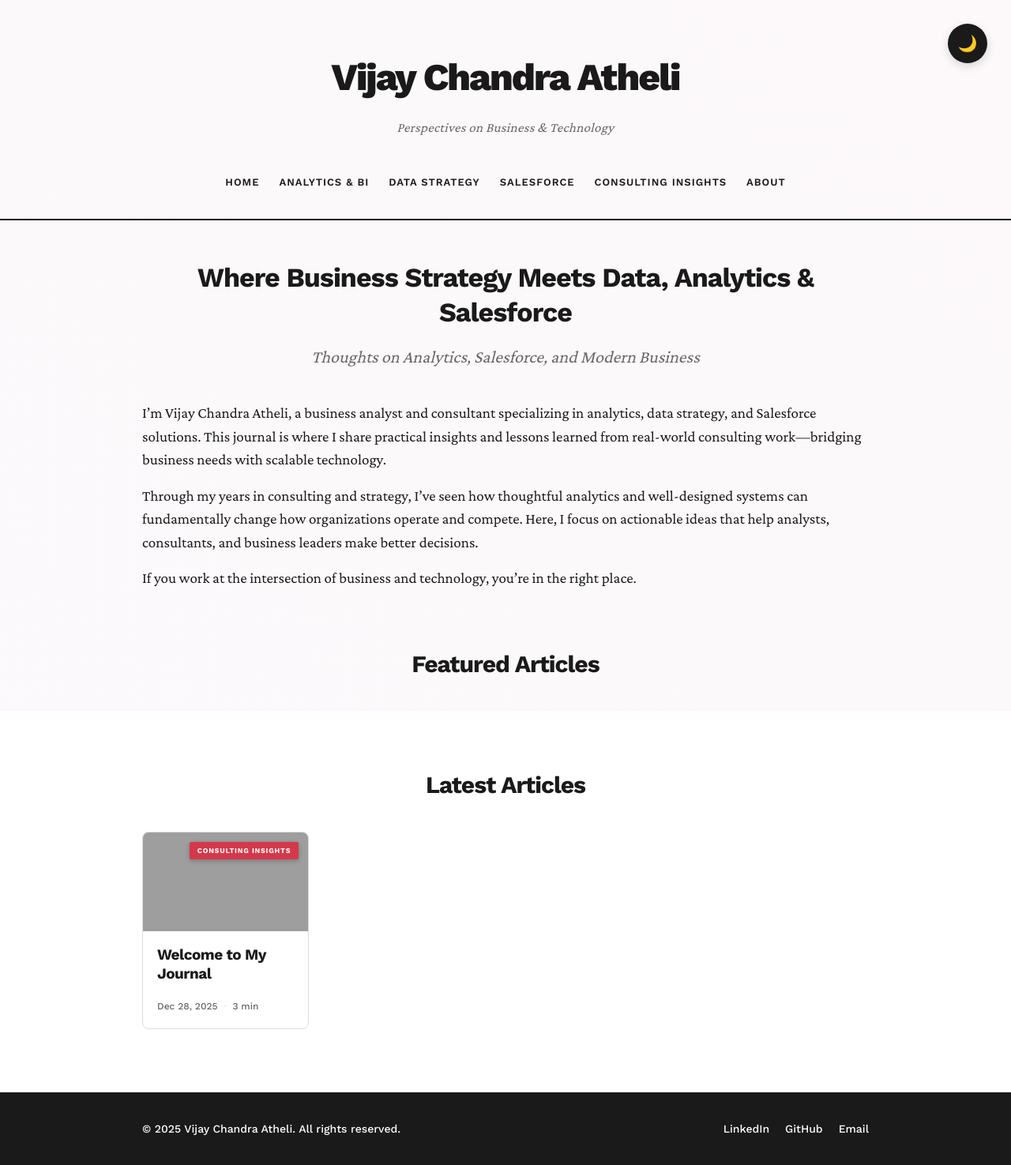
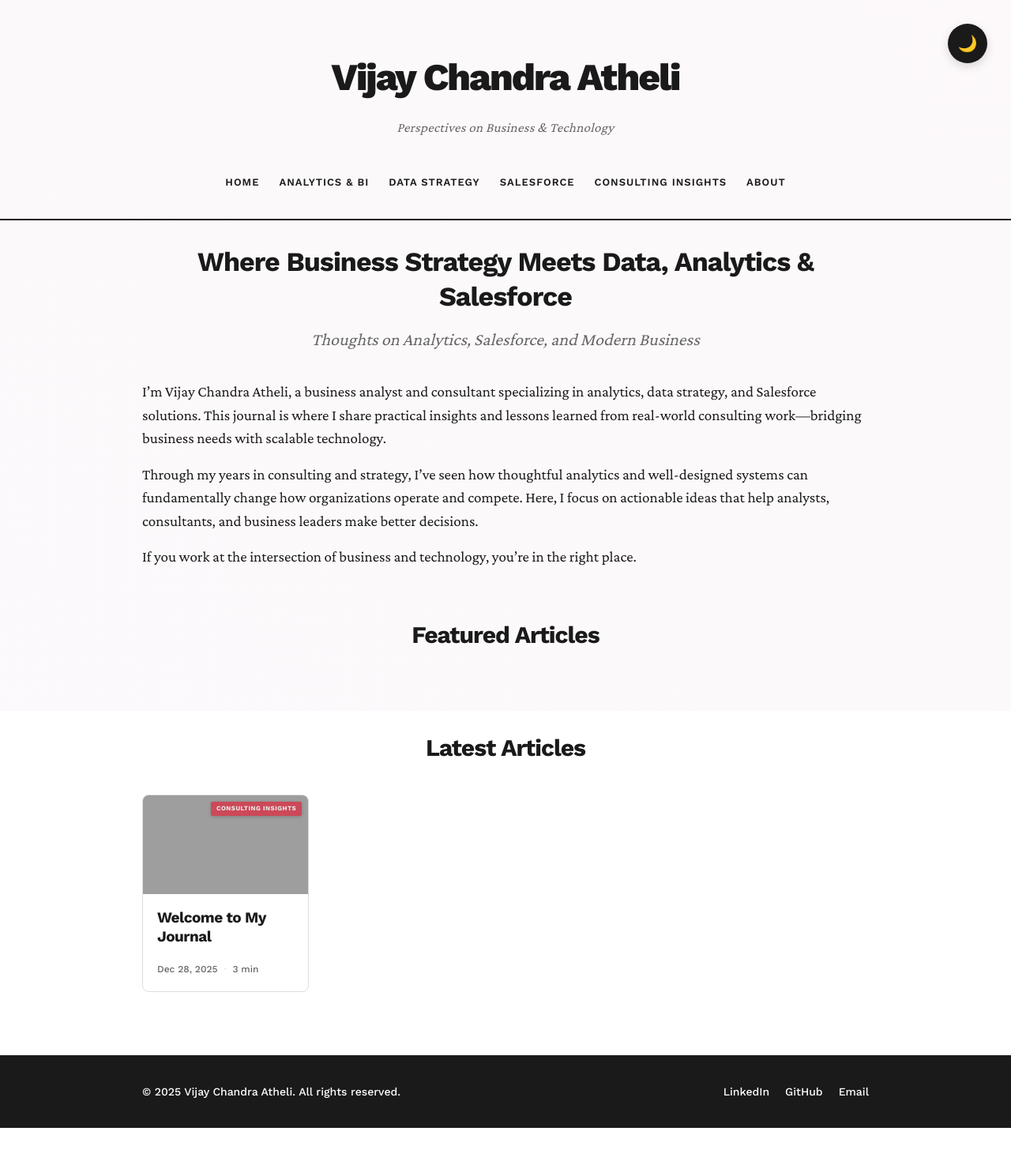
Before and after one commit to VijayChandraAtheli/vijaychandraatheli.com, a Jekyll site: the page built from index.md, in a window 1280 px wide. Shown: the whole page at 79% size. Built offline with Jekyll 4.4.1, drawn with Linux system fonts in a browser that asks for light colours; after the commit the page ends 1428 px from its top, so only the background shows below that; grey boxes are pictures that could not be loaded.

Commit message:
CSS changes

```diff
--- a/assets/css/main.css
+++ b/assets/css/main.css
@@ -134,7 +134,7 @@ body.dark-mode .theme-toggle {
 header {
     max-width: 100%;
     padding: 60px 40px 35px 40px;
-    margin: 0 0 50px 0;
+    margin: 0 0 30px 0;
     text-align: center;
     border-bottom: 2px solid var(--dark);
     animation: fadeInDown 0.8s ease;
@@ -269,7 +269,7 @@ body.dark-mode footer {
    ========================================================================== */
 
 .home-intro {
-    margin-bottom: 70px;
+    margin-bottom: 60px;
     animation: fadeIn 1s ease;
 }
 
@@ -282,7 +282,7 @@ body.dark-mode footer {
     font-family: 'Work Sans', sans-serif;
     font-size: 34px;
     font-weight: 700;
-    margin-bottom: 20px;
+    margin-bottom: 18px;
     letter-spacing: -1px;
     text-align: center;
     line-height: 1.3;
@@ -294,7 +294,7 @@ body.dark-mode footer {
     font-weight: 400;
     font-style: italic;
     color: var(--gray);
-    margin-bottom: 40px;
+    margin-bottom: 35px;
     text-align: center;
     line-height: 1.4;
 }
@@ -327,7 +327,7 @@ body.dark-mode footer {
    ========================================================================== */
 
 .featured-section {
-    margin-bottom: 70px;
+    margin-bottom: 60px;
 }
 
 .featured-grid {
@@ -417,23 +417,23 @@ body.dark-mode .article-card:hover {
     opacity: 0.1;
 }
 
-/* Category Badge (Top-Right Corner) */
+/* Category Badge (Top-Right Corner - MUCH SMALLER) */
 .card-category {
     position: absolute;
-    top: 12px;
-    right: 12px;
+    top: 8px;
+    right: 8px;
     background: var(--accent);
     color: white;
-    padding: 4px 10px;
+    padding: 3px 7px;
     font-family: 'Work Sans', sans-serif;
-    font-size: 9px;
+    font-size: 8px;
     font-weight: 700;
-    letter-spacing: 0.8px;
+    letter-spacing: 0.5px;
     text-transform: uppercase;
     border-radius: 2px;
-    box-shadow: 0 2px 6px rgba(0,0,0,0.25);
+    box-shadow: 0 1px 4px rgba(0,0,0,0.25);
     z-index: 10;
-    opacity: 0.95;
+    opacity: 0.8;
 }
 
 /* Card Content */
@@ -801,7 +801,7 @@ body.dark-mode .article-footer {
 }
 
 /* ==========================================================================
-   STATIC PAGES (About, Journal)
+   STATIC PAGES (About, Journal, Category Pages)
    ========================================================================== */
 
 .page {
@@ -810,7 +810,7 @@ body.dark-mode .article-footer {
 
 .page-header {
     text-align: center;
-    margin-bottom: 50px;
+    margin-bottom: 35px;
 }
 
 .page-title {
@@ -818,11 +818,11 @@ body.dark-mode .article-footer {
     font-size: 44px;
     font-weight: 800;
     letter-spacing: -2px;
-    margin-bottom: 18px;
+    margin-bottom: 16px;
 }
 
 .page-subtitle {
-    font-size: 21px;
+    font-size: 20px;
     color: var(--gray);
     line-height: 1.45;
 }
@@ -833,7 +833,7 @@ body.dark-mode .article-footer {
 }
 
 .page-content p {
-    margin-bottom: 0.95em;
+    margin-bottom: 0.9em;
     line-height: 1.6;
 }
 
@@ -841,7 +841,7 @@ body.dark-mode .article-footer {
     font-family: 'Work Sans', sans-serif;
     font-size: 30px;
     font-weight: 700;
-    margin: 42px 0 20px 0;
+    margin: 40px 0 18px 0;
     letter-spacing: -1px;
 }
 
@@ -849,15 +849,15 @@ body.dark-mode .article-footer {
     font-family: 'Work Sans', sans-serif;
     font-size: 23px;
     font-weight: 600;
-    margin: 32px 0 16px 0;
+    margin: 30px 0 14px 0;
 }
 
 .page-content ul {
-    margin: 1.2em 0 1.2em 2em;
+    margin: 1.1em 0 1.1em 2em;
 }
 
 .page-content li {
-    margin-bottom: 0.45em;
+    margin-bottom: 0.4em;
     line-height: 1.6;
 }
 
@@ -879,6 +879,7 @@ body.dark-mode .article-footer {
 
     header {
         padding: 50px 30px 28px 30px;
+        margin-bottom: 25px;
     }
 
     .site-title {
@@ -914,6 +915,7 @@ body.dark-mode .article-footer {
 
     header {
         padding: 45px 20px 22px 20px;
+        margin-bottom: 20px;
     }
 
     .site-title {
@@ -984,6 +986,14 @@ body.dark-mode .article-footer {
     .home-intro p {
         font-size: 17px;
     }
+
+    .page-header {
+        margin-bottom: 28px;
+    }
+
+    .page-title {
+        font-size: 34px;
+    }
 }
 
 /* Very small mobile */
```
